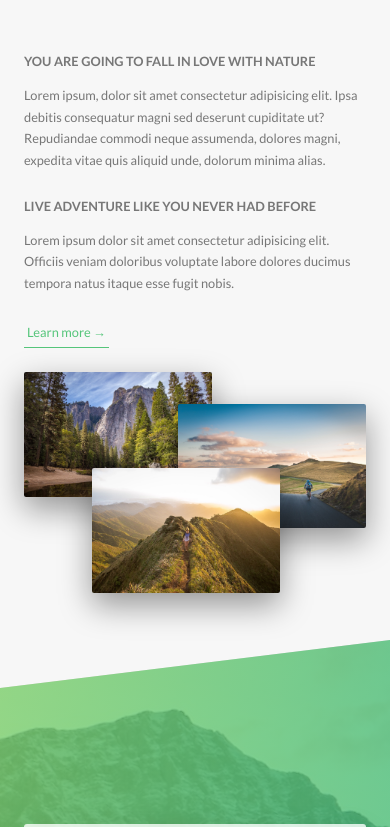
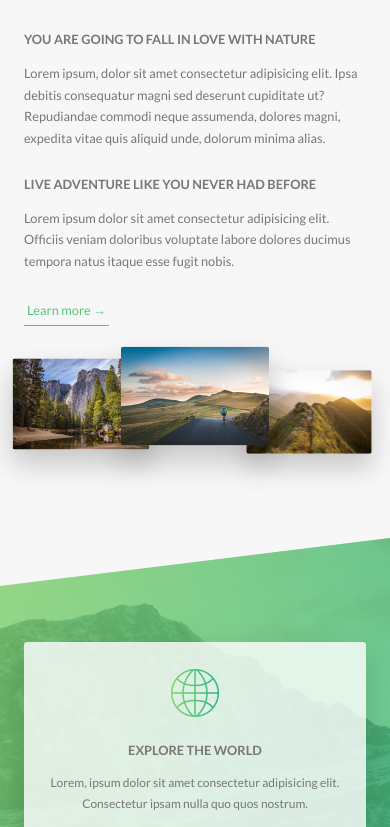
Before and after one commit to XenderMd/Natours-Project, a website: page index.html in a window 390 px wide. Shown: the part 914-1741 px from the top of the page. Drawn offline with Linux system fonts and the light colour scheme.

Commit message:
Writing media queries - layout, about, features

```diff
--- a/sass/base/_utilities.scss
+++ b/sass/base/_utilities.scss
@@ -3,11 +3,20 @@
 }
 
 .u-margin-bottom-big{
-    margin-bottom: 8rem;
+    margin-bottom: 8rem !important;
+
+    @include respond(tab-port){
+        margin-bottom: 5rem !important;
+    }
+
 }
 
 .u-margin-bottom-medium{
     margin-bottom: 4rem;
+
+    @include respond(tab-port){
+        margin-bottom: 3rem !important;
+    }
 }
 
 .u-margin-bottom-small{
--- a/sass/components/_composition.scss
+++ b/sass/components/_composition.scss
@@ -2,7 +2,7 @@
     position: relative;
 
     @include respond(tab-port){
-        height: 25rem;
+        height: 20rem;
     }
 
     &__photo{
@@ -11,31 +11,64 @@
         border-radius: 2px;
         position: absolute;
         transition: 0.2s;
-        outline-offset: 2rem;
+
+        @include respond (tab-port){
+            float:left;
+            position: relative;
+            width: 33.33333333%;
+            box-shadow: 0 1.5rem 3rem rgba($color-black, 0.2);
+        }
 
         &--p1 {
             left: 0;
             top: -2rem;
+
+            @include respond (tab-port){
+                top:0;
+                transform: scale(1.2)
+            }
         }
 
         &--p2 {
             right: 0;
             top: 2rem;
+
+            @include respond (tab-port){
+                top:-1rem;
+                transform: scale(1.3);
+                z-index:20;
+            }
         }
 
         &--p3 {
             left: 20%;
             top: 10rem;
+
+            @include respond (tab-port){
+                top:1rem;
+                left:0;
+                transform: scale(1.1)
+            }
         }
 
         &:hover{
             outline: 1.5rem solid $color-primary;
+            outline-offset: 2rem;
             transform: scale(1.05) translateY(-0.5rem);
             box-shadow: 0 2.5rem 4rem rgba($color-black, 0.5);
-            z-index: 20;
+            z-index: 30;
+
+            @include respond(tab-port){
+                transform: scale(1.3);
+                outline: 1rem solid $color-primary;
+                outline-offset: 1rem;
+            }
         }
     }
     &:hover &__photo:not(:hover){
         transform: scale(0.95);
+        @include respond(tab-port){
+            transform: scale(1.0);
+        }
     }
 }
--- a/sass/components/_feature-box.scss
+++ b/sass/components/_feature-box.scss
@@ -8,6 +8,10 @@
     box-shadow: 0 1.5rem 4rem rgba($color-black, 0.15);
     transition: transform 0.3s;
 
+    @include respond(tab-port){
+        padding: 2rem;
+    }
+
     &__icon{
         display: inline-block;
         font-size: 6rem;
@@ -15,6 +19,11 @@
         background-image: linear-gradient(to right, $color-primary-light, $color-primary-dark);
         -webkit-background-clip: text;
         color:transparent;
+
+        @include respond(tab-port){
+            margin-bottom: 0;
+        }
+
     }
 
     &:hover{
--- a/sass/layout/_footer.scss
+++ b/sass/layout/_footer.scss
@@ -4,12 +4,17 @@
     font-size: 1.4rem;
 
     @include respond (tab-port){
-        // padding: 8rem 0;
+        padding: 8rem 0;
     }
 
     &__logo-box{
         text-align: center;
         margin-bottom: 8rem;
+
+
+        @include respond (tab-port){
+            margin-bottom: 6rem;
+        }
     }
 
     &__logo{
--- a/sass/layout/_grid.scss
+++ b/sass/layout/_grid.scss
@@ -12,7 +12,7 @@
   }
 
   @include respond(tab-port){
-    max-width: 75rem;
+    max-width: 50rem;
     padding: 0 3rem;
 }
 
--- a/sass/pages/_home.scss
+++ b/sass/pages/_home.scss
@@ -2,6 +2,12 @@
   background-color: $color-grey-light-1;
   padding: 25rem 0;
   margin-top: -20vh;
+
+  @include respond(tab-port){
+      padding: 20rem 0;
+      margin-top: -15vh;
+  }
+
 }
 
 .section-features {
@@ -22,6 +28,10 @@
         transform: skewY(7deg)
     }
 
+    @include respond(tab-port){
+      padding: 10rem 0;
+  }
+
 }
 
 .section-tours{
@@ -30,17 +40,28 @@
    padding: 25rem 0 15rem 0;
    margin-top:-11rem;
 
+   @include respond(tab-port){
+    padding: 20rem 0 10rem 0;
+}
+
 }
 
 .section-stories{
   padding: 15rem 0;
-  // background-color: $color-grey-light-1;
   position: relative;
+
+  @include respond(tab-port){
+    padding: 10rem 0;
+  }
 }
 
 .section-book{
   padding: 15rem 0;
   background-image: linear-gradient(to right bottom, $color-primary-light, $color-primary-dark);
+
+  @include respond(tab-port){
+    padding: 12rem 0;
+  }
 }
 
 .book{
```
Also changed, not shown: css/style.css.
